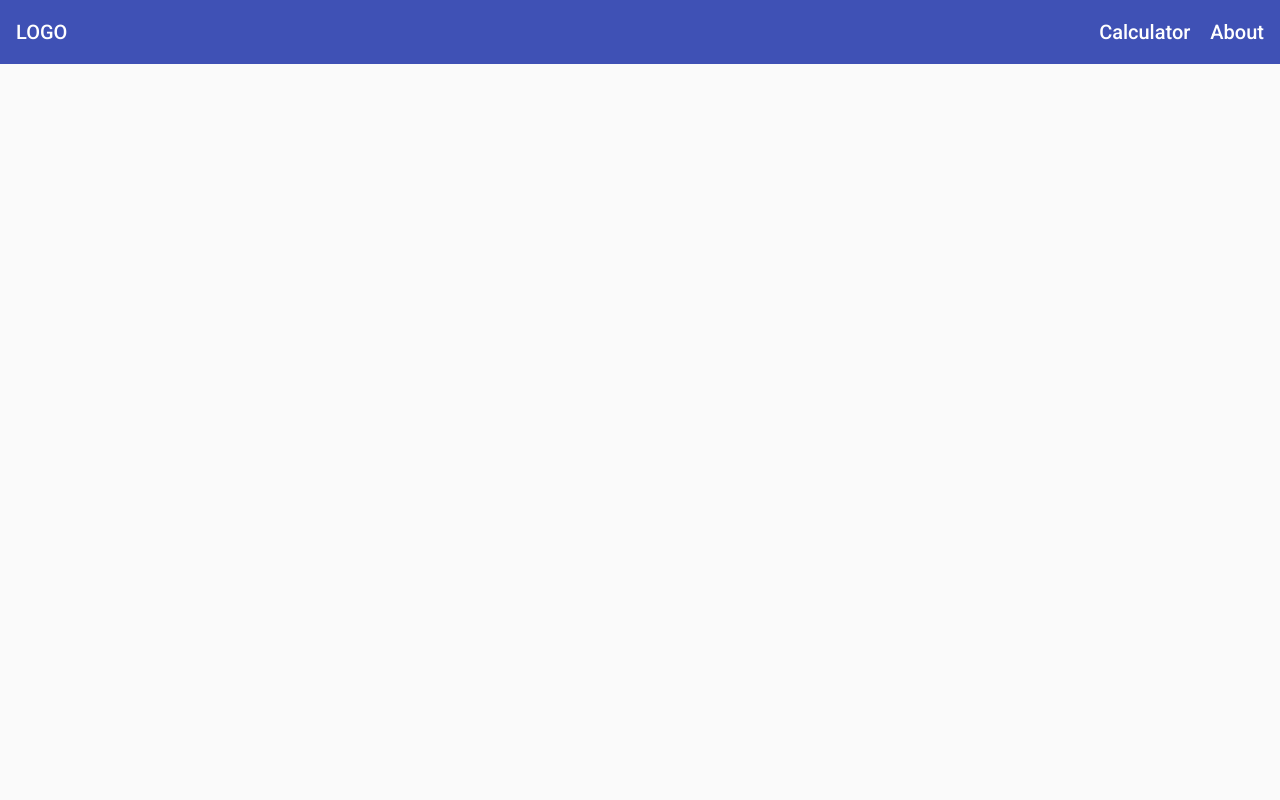
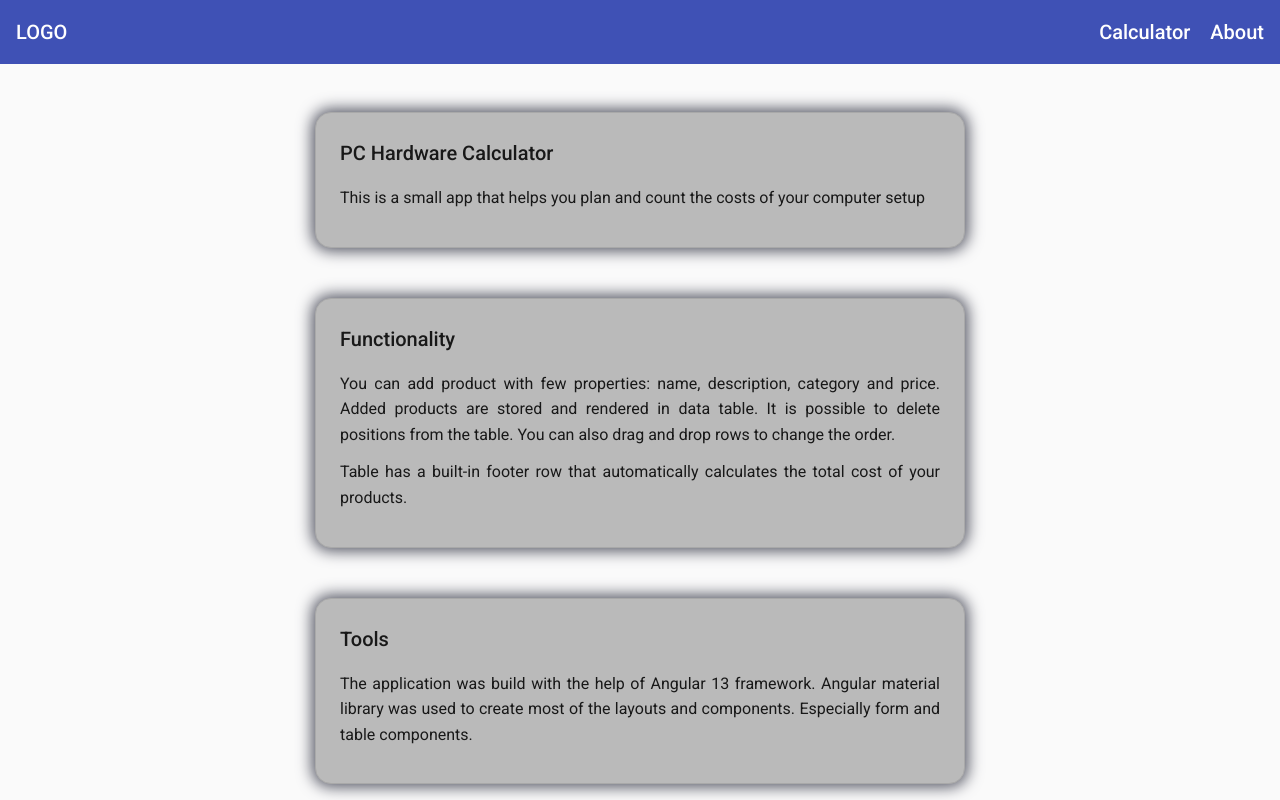
Before and after one commit to RafalSeifert/PC-Hardware-Calculator, an Angular app: page /about in a window 1280 px wide. Built offline with nearby package versions, Linux system fonts and the light colour scheme.

Commit message:
Add about page that describes the project briefly

```diff
--- a/src/app/about/about.module.ts
+++ b/src/app/about/about.module.ts
@@ -3,6 +3,7 @@ import { NgModule } from '@angular/core';
 
 import { RouterModule, Routes } from '@angular/router';
 import { AboutComponent } from 'src/app/about/components/about/about.component';
+import { FlexLayoutModule } from '@angular/flex-layout';
 
 const routes: Routes = [
   {
@@ -12,7 +13,7 @@ const routes: Routes = [
 ];
 
 @NgModule({
-  imports: [CommonModule, RouterModule.forChild(routes)],
+  imports: [CommonModule, RouterModule.forChild(routes), FlexLayoutModule],
   declarations: [AboutComponent],
 })
 export class AboutModule {}
--- a/src/app/about/components/about/about.component.css
+++ b/src/app/about/components/about/about.component.css
@@ -0,0 +1,20 @@
+.article-container {
+  margin-top: 3rem;
+}
+
+article {
+  padding: 1.5rem;
+  width: min(80%, 600px);
+  background-color: rgb(186, 186, 186);
+  border: solid darkgrey 1px;
+  border-radius: 1rem;
+  box-shadow: 0px 0px 15px 3px rgb(81, 83, 96);
+
+}
+
+p {
+  font-size: 1rem;
+  line-height: 1.6;
+  text-align: justify;
+  text-justify: inter-word;
+}
--- a/src/app/about/components/about/about.component.html
+++ b/src/app/about/components/about/about.component.html
@@ -0,0 +1,35 @@
+<div
+  class="article-container"
+  fxLayout="column"
+  fxLayoutAlign="center center"
+  fxLayoutGap="50px"
+>
+  <article>
+    <h2>PC Hardware Calculator</h2>
+    <p>
+      This is a small app that helps you plan and count the costs of your
+      computer setup
+    </p>
+  </article>
+  <article>
+    <h2>Functionality</h2>
+    <p>
+      You can add product with few properties: name, description, category and
+      price. Added products are stored and rendered in data table. It is
+      possible to delete positions from the table. You can also drag and drop
+      rows to change the order.
+    </p>
+    <p>
+      Table has a built-in footer row that automatically calculates the total
+      cost of your products.
+    </p>
+  </article>
+  <article>
+    <h2>Tools</h2>
+    <p>
+      The application was build with the help of Angular 13 framework. Angular
+      material library was used to create most of the layouts and components.
+      Especially form and table components.
+    </p>
+  </article>
+</div>
--- a/src/app/home/components/home/home.component.html
+++ b/src/app/home/components/home/home.component.html
@@ -1,7 +1,8 @@
 <div class="home-container">
   <h1>PC Hardware Calculator</h1>
   <h3>Let's build your dream PC's setup together!</h3>
-  <button mat-raised-button color="primary">
-    <a routerLink="/calculator">Start</a>
-  </button>
+
+  <a routerLink="/calculator"
+    ><button mat-raised-button color="primary">Start</button></a
+  >
 </div>
```
